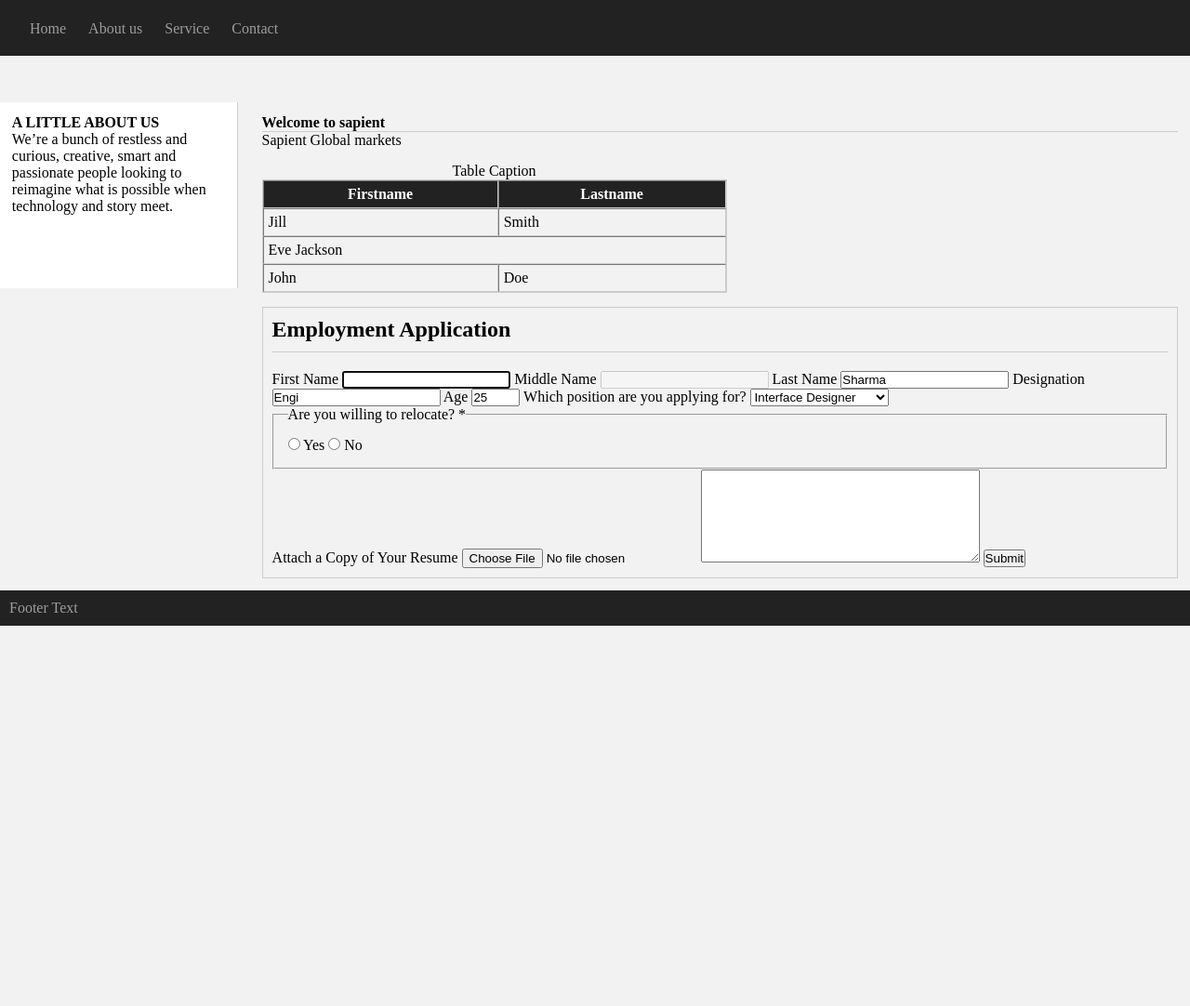
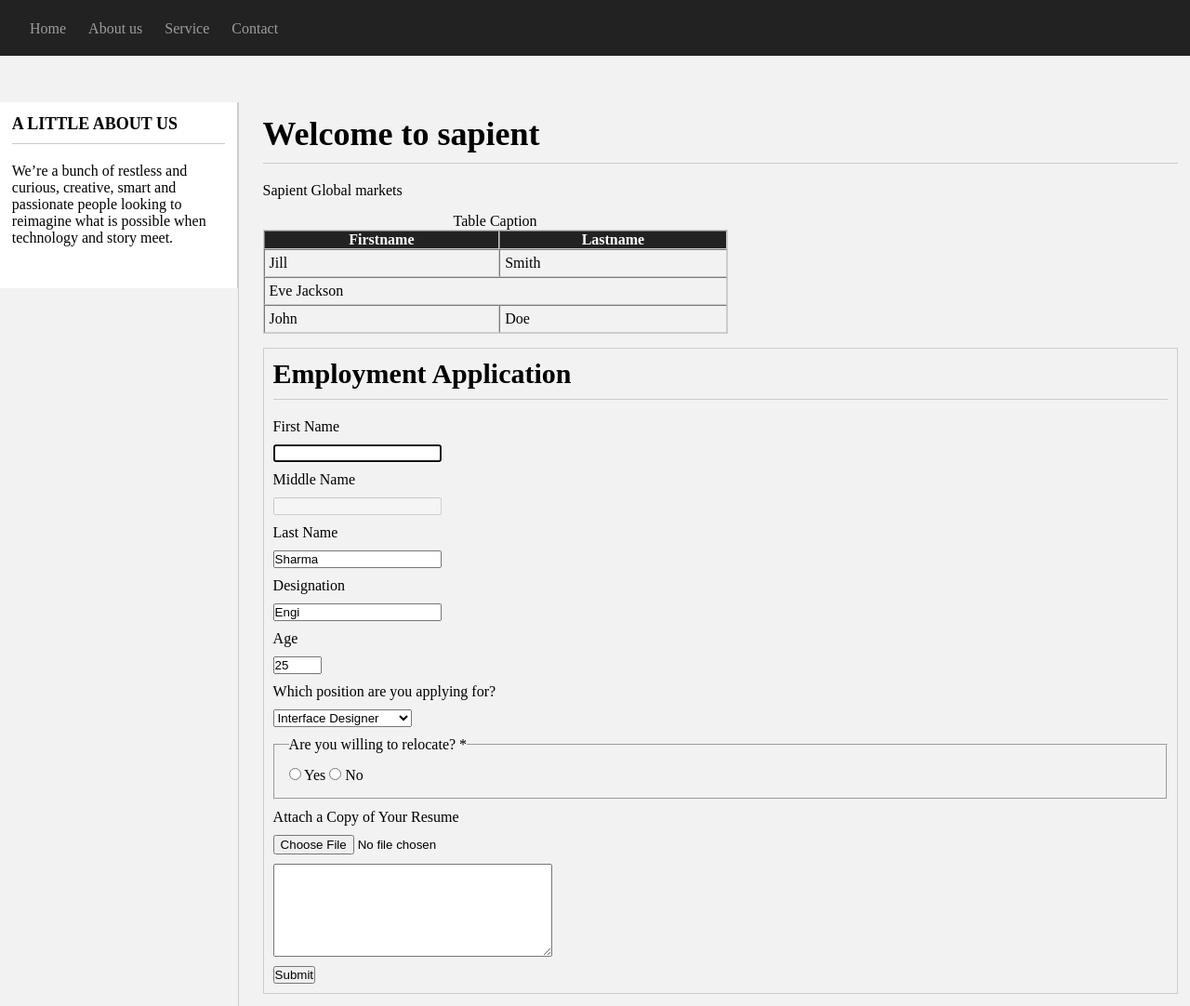
Before and after one commit to ravindermahajan890/GMI-Interactive, a plain HTML site: page index.html in a window 1280 px wide. Shown: the top 1082 px of the page at 93% size. Before the commit the page ends 800 px from the top, so only its background shows below. Drawn offline with Linux system fonts and the light colour scheme.

Commit message:
combinators,position,block

```diff
--- a/styles/appStyle.css
+++ b/styles/appStyle.css
@@ -1,25 +1,36 @@
-		* {box-sizing: border-box; margin: 0px; padding: 0px;}
-		body {
-			background-color: #f2f2f2;
-		}
+* {box-sizing: border-box; margin: 0px; padding: 0px;}
+		body {background-color: #f2f2f2;}
 
 		#container {overflow:hidden;}
+
+		#container > section { border-left: 1px solid #ccc; }
+
 		#sideBar {width: 20%; float: left; padding: 1%; max-height: 200px; height: 100%; background: #fff; border-right: 1px solid #ccc;  }
 		#contentCntr {width: 80%; float: right; padding: 1%; padding-left: 2%; }
 
+		.help {position: fixed; right: 12px; background: blue; padding: 5px 10px; bottom: 10px;}
+		.help a {color: #fff; text-decoration: none;}
+
 		nav {padding: 22px; margin-bottom: 50px; height: 60px;}
-		.navList {display: inline; padding: 0px 10px; }
-		.anchor {color: #9d9d9d; text-decoration: none;}
+		nav li {display: inline; padding: 0px 10px; }
+		nav li a {color: #9d9d9d; text-decoration: none;}
 
 		.tableWrapper {padding: 15px; padding-left: 0px;}
-		table{border: 1px solid #ccc; width: 10%; min-width: 500px;}
-		.tableHeader {background: #222222; color:#fff;}
-		.tableCell {padding: 5px;}
+		.tableWrapper table{border: 1px solid #ccc; width: 10%; min-width: 500px;}
+		.tableWrapper table th {background: #222222; color:#fff;}
+		.tableWrapper table td {padding: 5px;}
 
 		form {border: 1px solid #ccc; padding: 10px;}
-		fieldset {padding: 15px;}
-		textarea {width: 300px; height: 100px;}
+		form fieldset {padding: 15px; margin-bottom: 10px;}
+		form > label {display: block; padding-bottom: 10px;}
+		form > input, form select, form textarea { margin-bottom: 10px; }
+		form > textarea {width: 300px; height: 100px; display: block;}
 
-		h1 {border-bottom:1px solid #ccc;}
-		h2 {border-bottom:1px solid #ccc; padding-bottom: 10px; margin-bottom: 20px;}
-		footer{background-color: #222222; color:#9d9d9d; padding: 10px;}
+		h1, h2, h3, h4 {border-bottom:1px solid #ccc; padding-bottom: 10px; margin-bottom: 20px;}
+
+		h1 {font-size: 36px;}
+		h2 {font-size: 30px;}
+		h3 {font-size:24px;}
+		h4 {font-size:18px;}
+
+		footer {background-color: #222222; color:#9d9d9d; padding: 10px;}
```
